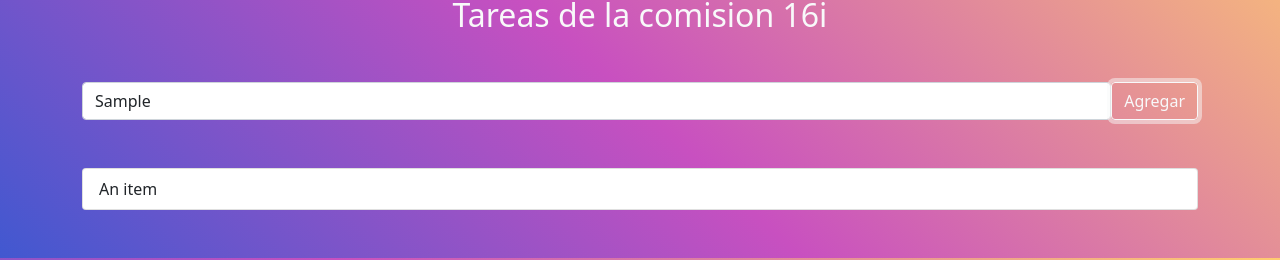
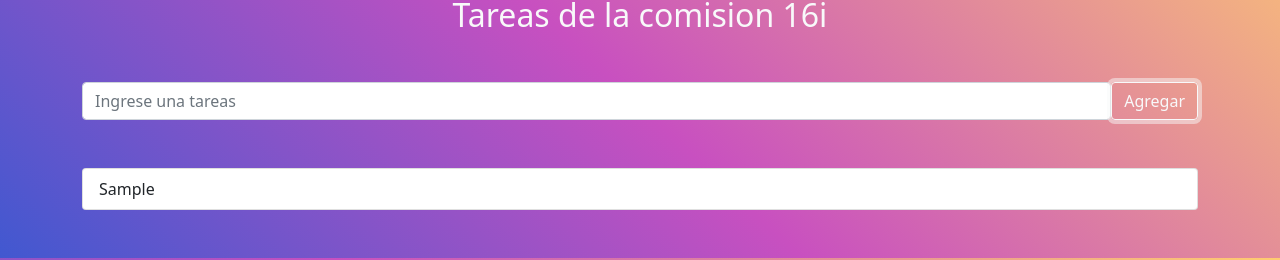
Before and after one commit to abelcg/listaTareasReact, a React (Create React App) app: page / in a window 1280 px wide. Both pictures are taken after typing "Sample" into the empty fields and a click on the button "Agregar". Shown: the part 177-437 px from the top of the page. Built offline with nearby package versions, Linux system fonts and the light colour scheme.

Commit message:
se agrego la logica para cargar tareas en el state y poder dibujarlas

```diff
--- a/src/components/FormTareas.js
+++ b/src/components/FormTareas.js
@@ -16,6 +16,8 @@ const FormTareas = () => {
       e.preventDefault();
       console.log('desde handleSubmit');
       setTareas([...tareas,tareaIndividual]);
+      //limpiar el input
+      setTareaIndividual('');
   };
 
   return (
@@ -28,12 +30,13 @@ const FormTareas = () => {
             placeholder="Ingrese una tareas"
             className="form-control"
             onChange={e => setTareaIndividual(e.target.value)}
+            value={tareaIndividual}
           />
           <button className="btn btn-outline-light" type="submit">
             Agregar
           </button>
         </div>
-      <ListaTareas></ListaTareas>
+      <ListaTareas arrayTareas={tareas}></ListaTareas>
       </form>
     </>
   );
--- a/src/components/ItemTareas.js
+++ b/src/components/ItemTareas.js
@@ -1,8 +1,8 @@
 import React from 'react';
 
-const ItemTareas = () => {
+const ItemTareas = (props) => {
     return (
-        <li className="list-group-item">An item</li>
+        <li className="list-group-item">{props.dato}</li>
     );
 };
 
--- a/src/components/ListaTareas.js
+++ b/src/components/ListaTareas.js
@@ -1,10 +1,13 @@
 import React from 'react';
 import ItemTareas from './ItemTareas';
 
-const ListaTareas = () => {
+const ListaTareas = (props) => {
     return (
         <ul className="list-group my-5">
-            <ItemTareas></ItemTareas>
+            {
+                props.arrayTareas.map((elemento, indice) => <ItemTareas key={indice} dato={elemento}></ItemTareas>)
+            }
+
         </ul>
     );
 };
```
